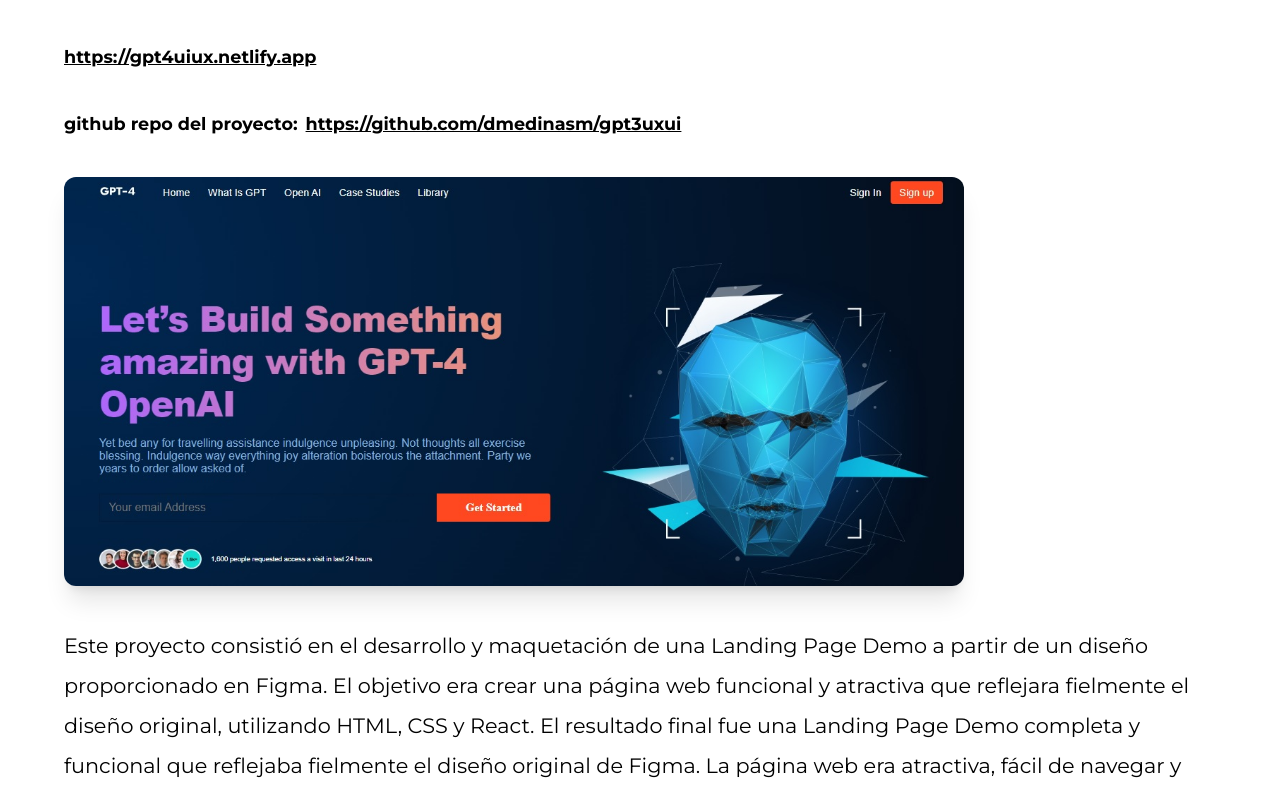
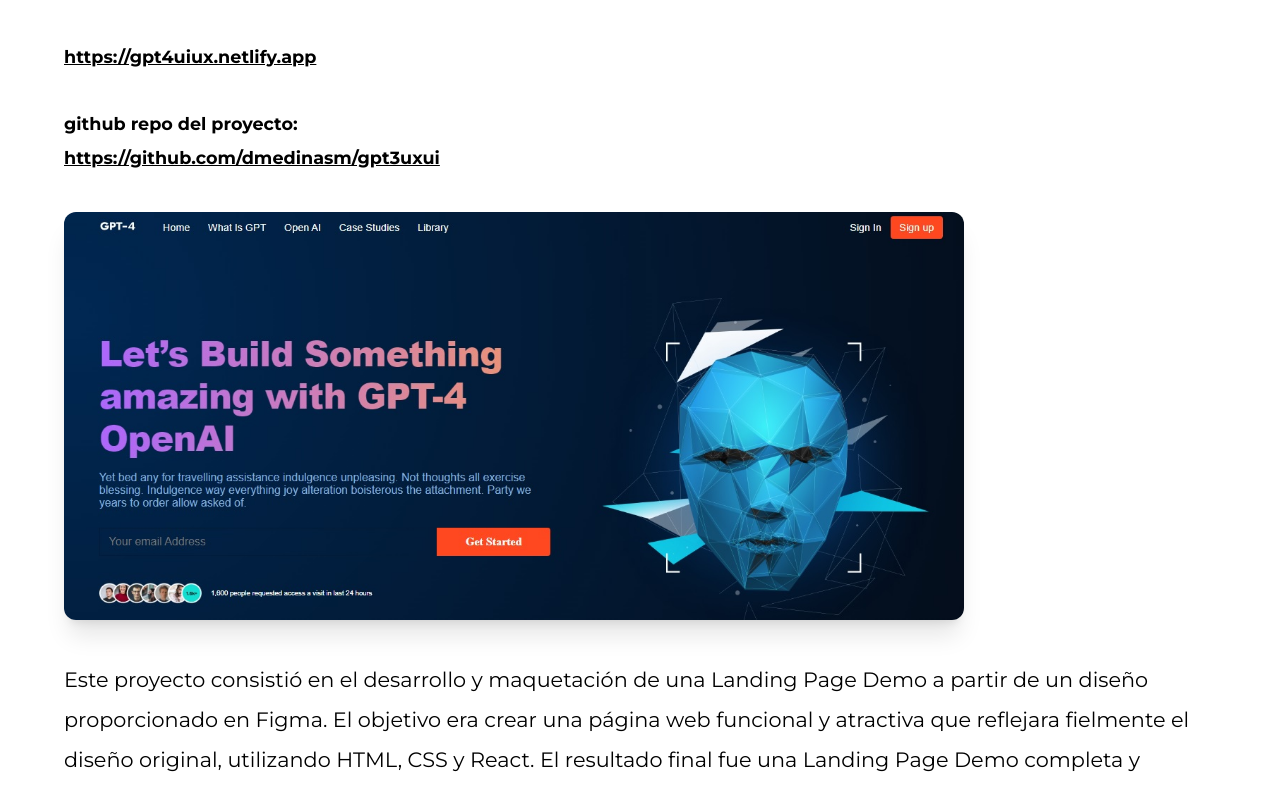
Before and after one commit to dmedinasm/miportfolio, a React (Vite) app: page / in a window 1280 px wide. Shown: the part 1131-1920 px from the top of the page. Built offline with nearby package versions, Linux system fonts and the light colour scheme.

Commit message:
Agregado archivo README y cambio de estilo en links repos

```diff
--- a/src/components/Project.jsx
+++ b/src/components/Project.jsx
@@ -6,7 +6,8 @@
           <h2 className="font-montserrat font-bold text-[130%] md:text-[200%]">{title}</h2>
           <a href={link} className="underline font-montserrat font-bold text-[85%] md:text-[110%]" target='_blank'>{link}</a>
           <div className="font-montserrat font-bold text-[85%] md:text-[110%]">
-          <p className="pr-6">github repo del proyecto:<a href={repoLink} className="underline pl-2 " target='_blank'>{repoLink}</a></p>
+          <p className="pr-6 mb-2">github repo del proyecto:</p>
+          <a href={repoLink} className="underline" target='_blank'>{repoLink}</a>
           </div>
           <img src={image} alt={`img ${title}`} className="w-[900px] rounded-xl shadow-xl" />
           <p className="font-montserrat  text-[100%] md:text-[130%] text-start leading-8 md:leading-10 ">{description}</p>
```
Also changed, not shown: 1 other file (tests, documents, lock files or other folders).
